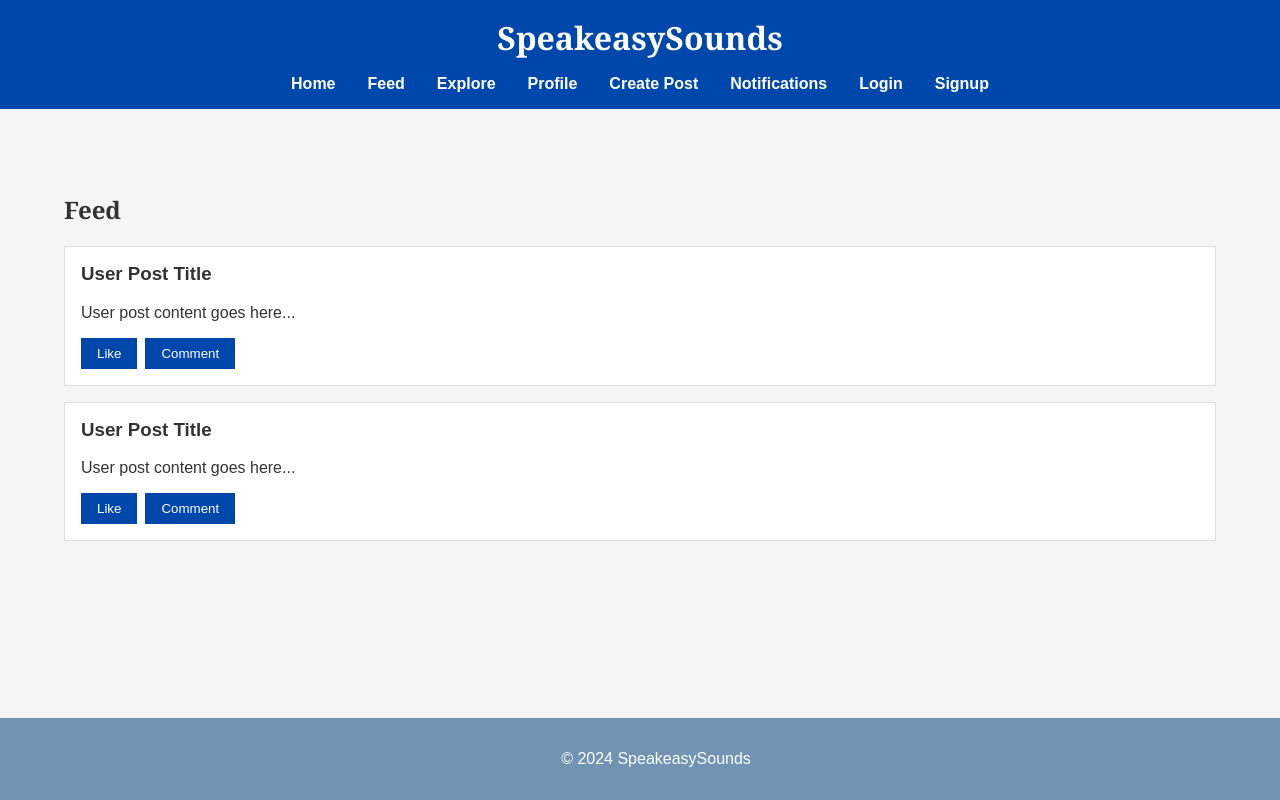
After one commit to MarcusMallia/MarcusMallia-PHPsynoptic, a PHP site: page /scripts/feed.php in a window 1280 px wide. The commit adds this page. Run offline with PHP 8.4, Linux system fonts and the light colour scheme.

Commit message:
Implement and style the Feed page with placeholders
- Created feed.php for the feed page with navigation and placeholders
- Styled the feed page using style.css
- Updated header.php to correctly link to CSS file

```diff
--- a/assets/style.css
+++ b/assets/style.css
@@ -54,6 +54,23 @@ main {
     margin-top: 0;
 }
 
+.post-actions {
+    display: flex;
+    gap: 0.5rem;
+}
+
+.post-actions button {
+    background-color: #0047AB; /* Dark blue background */
+    color: white;
+    border: none;
+    padding: 0.5rem 1rem;
+    cursor: pointer;
+}
+
+.post-actions button:hover {
+    background-color: #003580; /* Darker blue on hover */
+}
+
 /* Footer Styles */
 footer {
     background-color: #7393B3; /* Silver background */
--- /dev/null
+++ b/scripts/feed.php
@@ -0,0 +1,32 @@
+<?php
+// Include the header template
+include '../templates/header.php';
+?>
+
+<!-- Main content section -->
+<main>
+    <h2>Feed</h2>
+    <!-- Placeholder for user feed posts -->
+    <div class="post">
+        <h3>User Post Title</h3>
+        <p>User post content goes here...</p>
+        <!-- Placeholder for like and comment buttons -->
+        <div class="post-actions">
+            <button>Like</button>
+            <button>Comment</button>
+        </div>
+    </div>
+    <div class="post">
+        <h3>User Post Title</h3>
+        <p>User post content goes here...</p>
+        <div class="post-actions">
+            <button>Like</button>
+            <button>Comment</button>
+        </div>
+    </div>
+</main>
+
+<?php
+// Include the footer template
+include '../templates/footer.php';
+?>
--- a/templates/header.php
+++ b/templates/header.php
@@ -4,7 +4,7 @@
     <meta charset="UTF-8">
     <meta name="viewport" content="width=device-width, initial-scale=1.0">
     <title>SpeakeasySounds</title>
-    <link rel="stylesheet" href="assets/style.css">
+    <link rel="stylesheet" href="/MarcusMallia-PHPsynoptic/assets/style.css">
 </head>
 <body>
     <!-- Header section -->
@@ -13,14 +13,14 @@
         <!-- Navigation menu -->
         <nav>
             <ul>
-                <li><a href="index.php">Home</a></li>
-                <li><a href="feed.php">Feed</a></li>
-                <li><a href="explore.php">Explore</a></li>
-                <li><a href="profile.php">Profile</a></li>
-                <li><a href="create_post.php">Create Post</a></li>
-                <li><a href="notifications.php">Notifications</a></li>
-                <li><a href="login.php">Login</a></li>
-                <li><a href="signup.php">Signup</a></li>
+                <li><a href="/MarcusMallia-PHPsynoptic/index.php">Home</a></li>
+                <li><a href="/MarcusMallia-PHPsynoptic/scripts/feed.php">Feed</a></li>
+                <li><a href="/MarcusMallia-PHPsynoptic/scripts/explore.php">Explore</a></li>
+                <li><a href="/MarcusMallia-PHPsynoptic/scripts/profile.php">Profile</a></li>
+                <li><a href="/MarcusMallia-PHPsynoptic/scripts/create_post.php">Create Post</a></li>
+                <li><a href="/MarcusMallia-PHPsynoptic/scripts/notifications.php">Notifications</a></li>
+                <li><a href="/MarcusMallia-PHPsynoptic/scripts/login.php">Login</a></li>
+                <li><a href="/MarcusMallia-PHPsynoptic/scripts/signup.php">Signup</a></li>
             </ul>
         </nav>
     </header>
```
